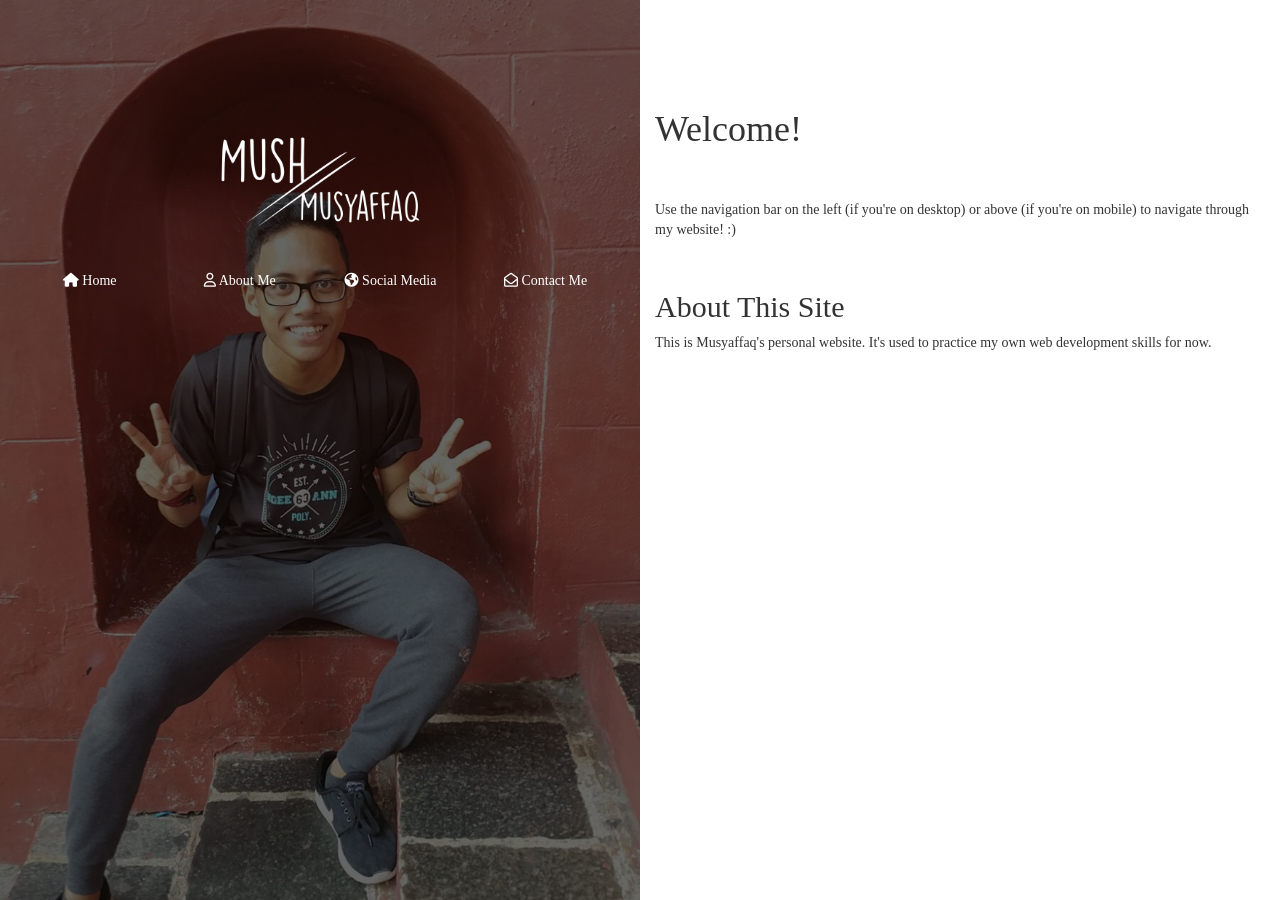
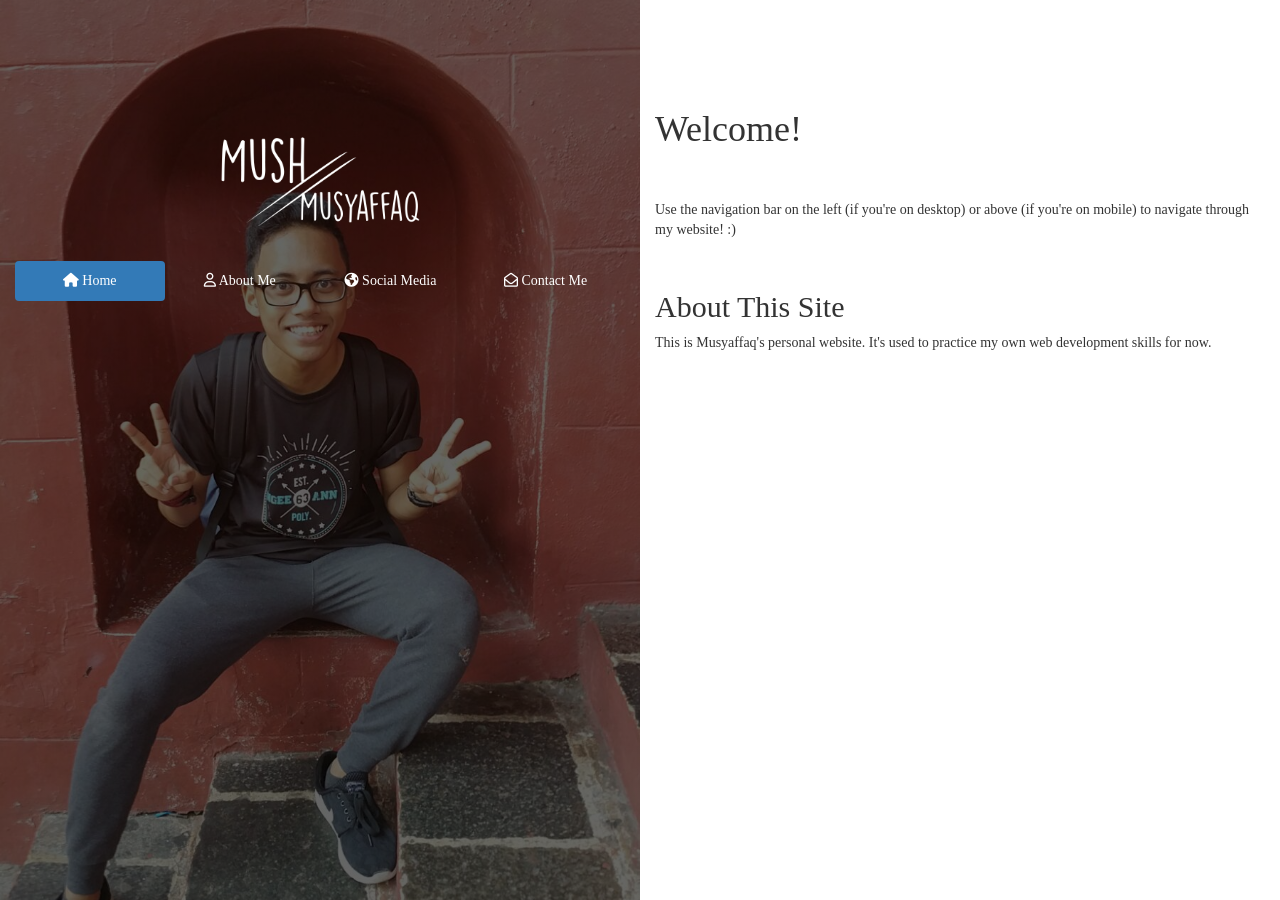
Before and after one commit to Musyaffaq/Musyaffaq.github.io, a Jekyll site: the page built from index.html, in a window 1280 px wide. Built offline with Jekyll 4.4.1, drawn with Linux system fonts in a browser that asks for light colours; nearby versions of some CDN libraries; some web fonts are replaced.

Commit message:
Fix another error

```diff
--- a/_layouts/default.html
+++ b/_layouts/default.html
@@ -25,10 +25,10 @@
         <div class="col-md-6 col-left left-bar">
             <a href="/"><img class="logo" alt="website-logo" src="/assets/logo.png"/></a>
             <ul class="nav nav-pills nav-justified">
-                <li role="presentation"><a href="/" {% if page.url == "/" %}class="active"{% endif %}><i class="fa fa-home" aria-hidden="true"></i> Home</a></li>
-                <li role="presentation"><a href="/about-me" {% if page.url == "/about-me" %}class="active"{% endif %}><i class="fa fa-user-o" aria-hidden="true"></i> About Me</a></li>
-                <li role="presentation"><a href="/social-media" {% if page.url == "/social-media" %}class="active"{% endif %}><i class="fa fa-globe" aria-hidden="true"></i> Social Media</a></li>
-                <li role="presentation"><a href="/contact-me" {% if page.url == "/contact-me" %}class="active"{% endif %}><i class="fa fa-envelope-open-o" aria-hidden="true"></i> Contact Me</a></li>
+                <li role="presentation" {% if page.url == "/" %}class="active"{% endif %}><a href="/"><i class="fa fa-home" aria-hidden="true"></i> Home</a></li>
+                <li role="presentation" {% if page.url == "/about-me" %}class="active"{% endif %}><a href="/about-me"><i class="fa fa-user-o" aria-hidden="true"></i> About Me</a></li>
+                <li role="presentation" {% if page.url == "/social-media" %}class="active"{% endif %}><a href="/social-media"><i class="fa fa-globe" aria-hidden="true"></i> Social Media</a></li>
+                <li role="presentation" {% if page.url == "/contact-me" %}class="active"{% endif %}><a href="/contact-me"><i class="fa fa-envelope-open-o" aria-hidden="true"></i> Contact Me</a></li>
             </ul>
         </div>
         <div class="col-md-6 col-right body">
```
